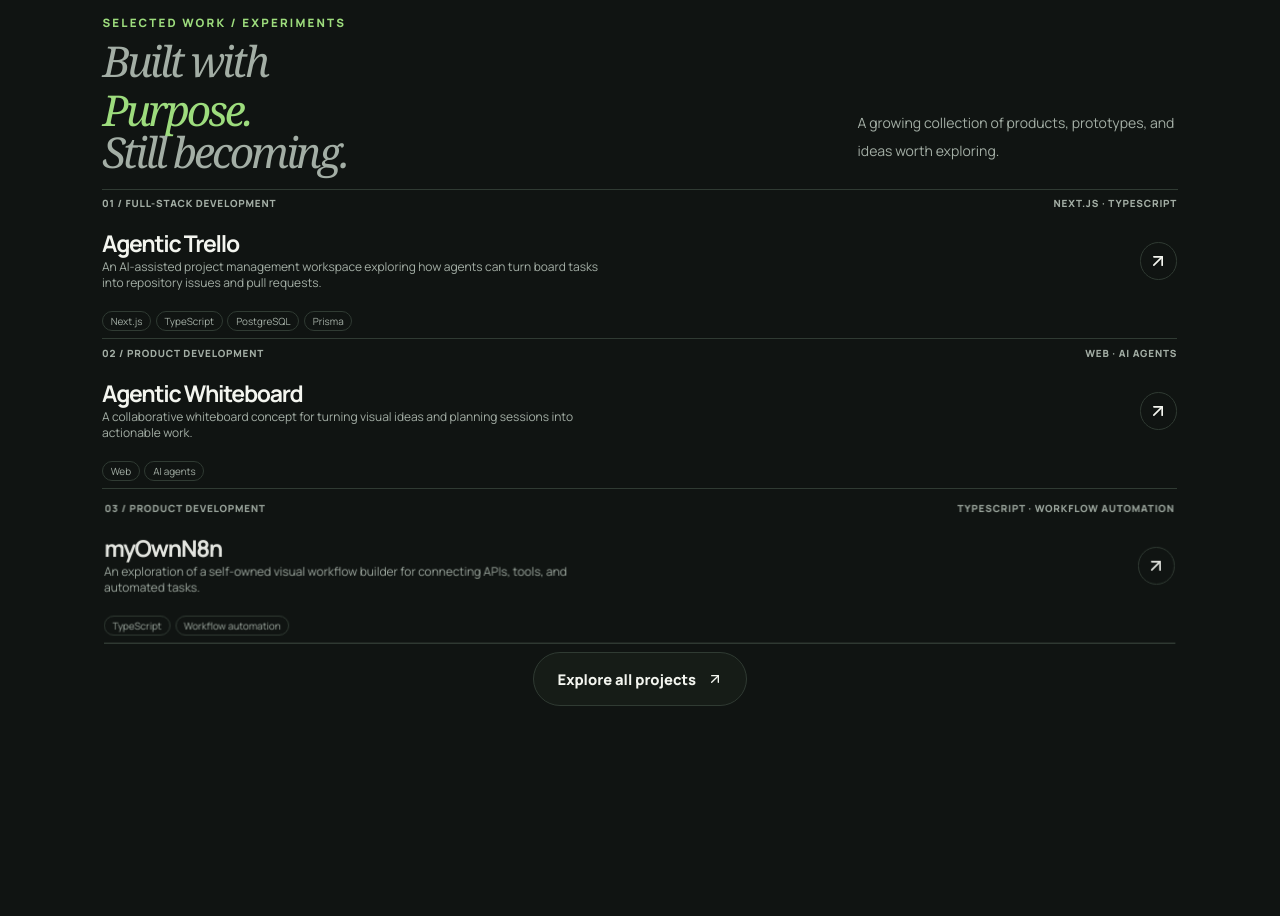
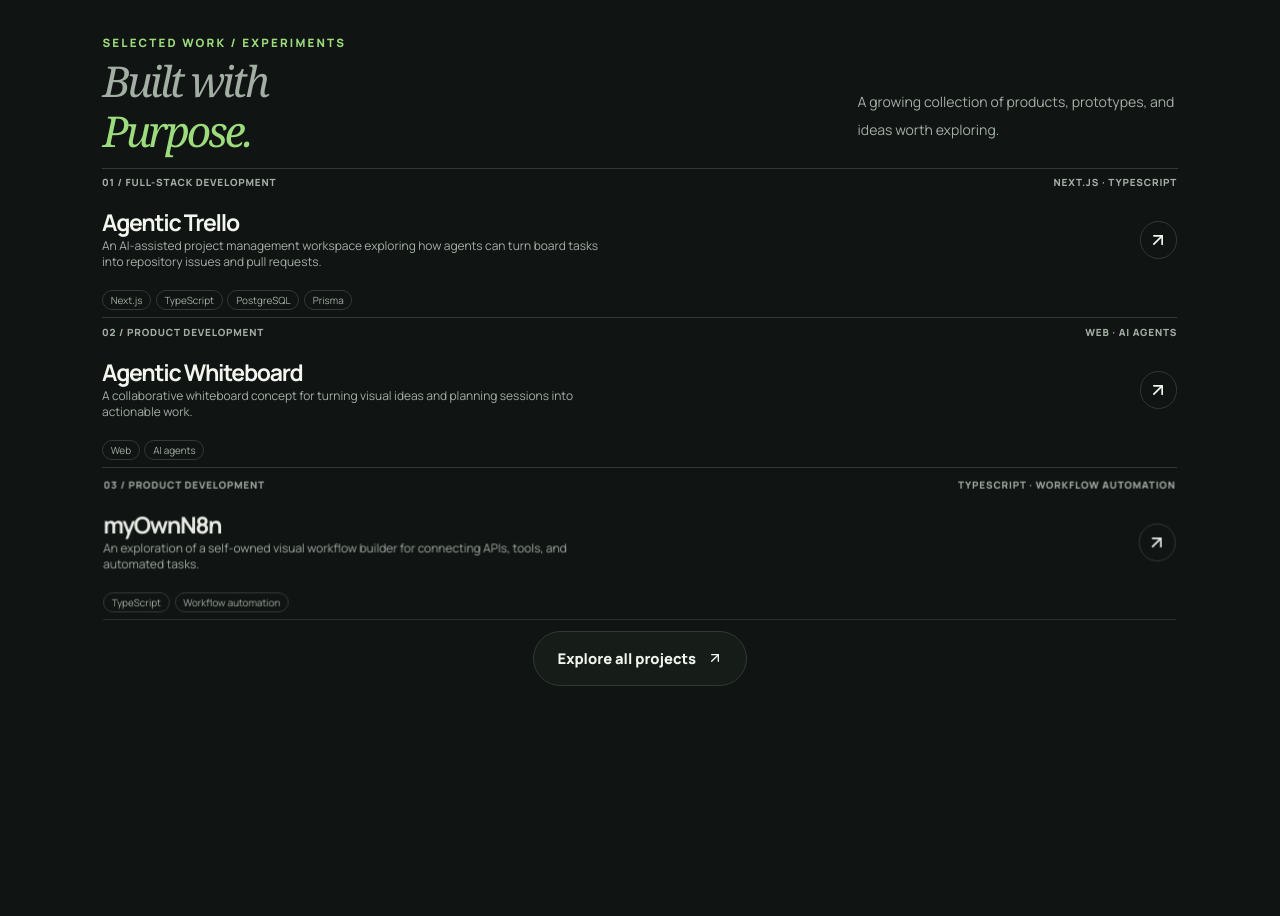
Before and after one commit to AbhilashDash10082k4/portfolio, a Next.js app: page / in a window 1280 px wide. Shown: the part 840-1756 px from the top of the page. Built offline with nearby package versions, Linux system fonts and the light colour scheme.

Commit message:
Remove secondary homepage project heading

```diff
--- a/components/Solutions/SolutionsSection.tsx
+++ b/components/Solutions/SolutionsSection.tsx
@@ -101,7 +101,7 @@ export const SolutionsSection = ({ limit, layout }: SolutionsSectionProps) => {
             <p className="page-eyebrow mb-5">{isGrid ? "The complete collection" : "SELECTED WORK / EXPERIMENTS"}</p>
             <h2 className="projects-display-title">
               {isGrid ? "Projects & experiments." : <><span className="project-built-with">Built with</span>{" "}<span className="project-purpose-highlight">Purpose.</span></>}
-              <span>{isGrid ? " In progress and beyond." : " Still becoming."}</span>
+              {isGrid && <span> In progress and beyond.</span>}
             </h2>
           </div>
           <p className="max-w-xs text-sm leading-7 text-muted md:pb-2">
```
